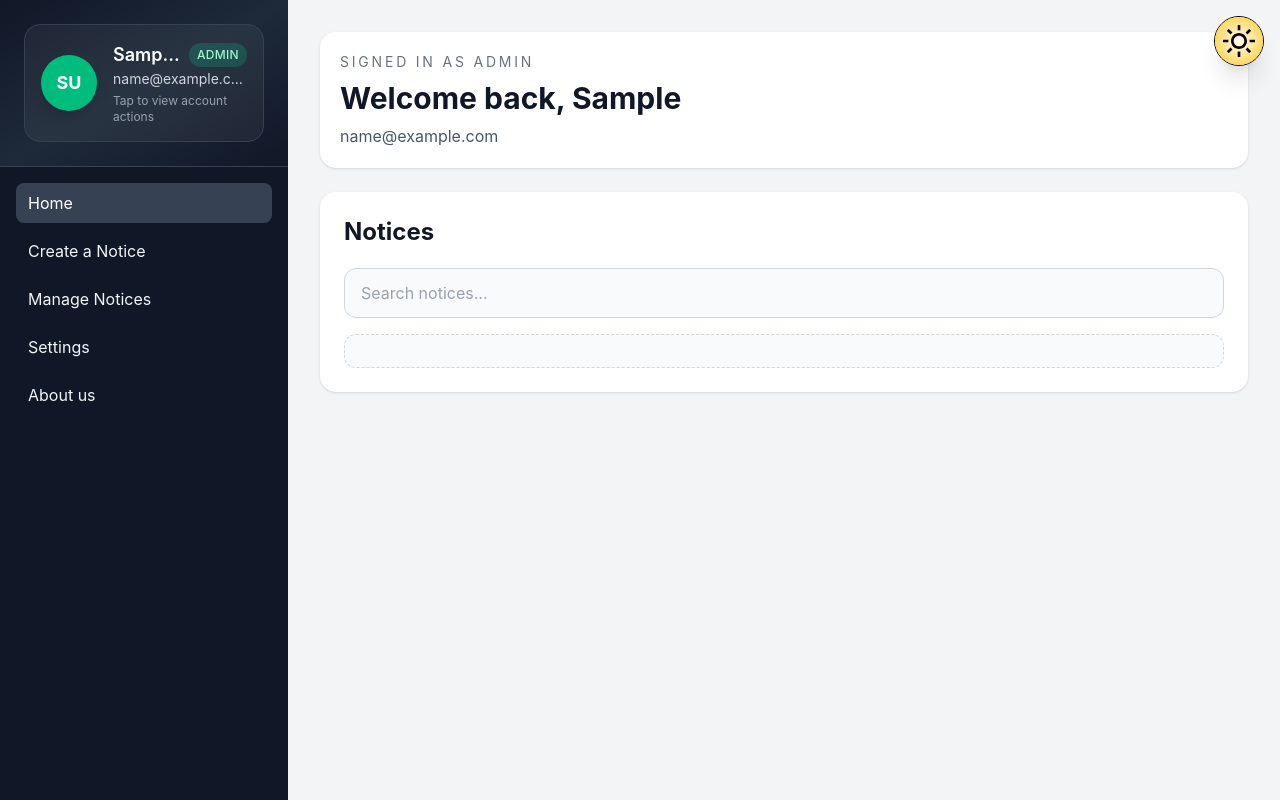
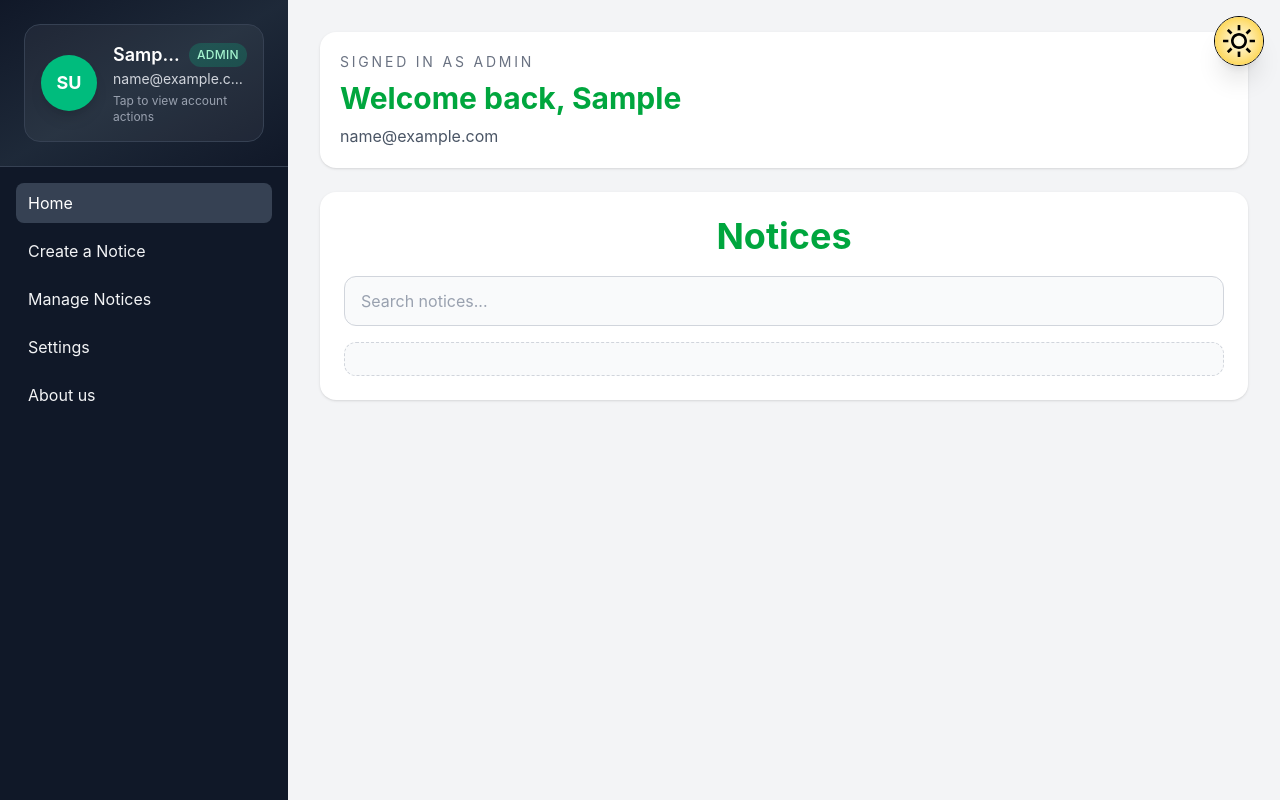
Before and after one commit to shiwani-dev/Notice-System, a React (Vite) app: page /dashboard in a window 1280 px wide. Built offline with nearby package versions, Linux system fonts and the light colour scheme; sample sign-in values are in the browser's storage.

Commit message:
push final

```diff
--- a/src/components/CreateNotices.jsx
+++ b/src/components/CreateNotices.jsx
@@ -55,7 +55,7 @@ function CreateNotices({ isEditing, notice, index, onClose }) {
             <label htmlFor="title">Title:</label>
             <br />
             <input
-            id="title"
+            id="title"z
               name="title"
               className="border rounded-sm shadow-sm p-2 outline-hidden w-full"
               type="text"
--- a/src/components/HomeNotices.jsx
+++ b/src/components/HomeNotices.jsx
@@ -25,7 +25,7 @@ function HomeNotices() {
   return (
     <div className="rounded-2xl bg-white p-6 shadow-sm dark:bg-gray-800">
       <div className="mb-5">
-        <h1 className="text-2xl font-bold text-gray-900 dark:text-gray-100">
+        <h1 className="text-4xl font-bold text-green-600 dark:text-green-300 text-center">
           {t.notices}
         </h1>
       </div>
@@ -35,7 +35,7 @@ function HomeNotices() {
         placeholder="Search notices..."
         value={search}
         onChange={(e) => setSearch(e.target.value)}
-        className="mb-4 w-full rounded-xl border border-gray-300 bg-gray-50 px-4 py-3 text-gray-900 outline-none transition placeholder:text-gray-400 focus:border-emerald-500 focus:bg-white focus:ring-2 focus:ring-emerald-200 dark:border-gray-600 dark:bg-gray-900 dark:text-gray-100 dark:placeholder:text-gray-500 dark:focus:border-emerald-400 dark:focus:ring-emerald-900"
+        className="mb-4 w-full rounded-xl border border-gray-300 bg-gray-50 px-4 py-3 text-gray-900 outline-none transition placeholder:text-gray-400 focus:border-emerald-500 focus:bg-white focus:ring-2 focus:ring-emerald-200 dark:border-gray-600 dark:bg-gray-900 dark:focus:border-emerald-400 dark:focus:ring-emerald-900"
       />
 
       <div className="space-y-4">
--- a/src/components/NoticeCard.jsx
+++ b/src/components/NoticeCard.jsx
@@ -9,7 +9,7 @@ function NoticeCard({ notice, index, deleteNotice, showActions = false }) {
   const t = translations[language];
 
   return (
-    <div className="dark:bg-gray-200 m-10 p-10 w-full h-fit rounded-xl bg-gray-50 shadow-sm">
+    <div className="dark:bg-gray-200 m-10 p-10 w-fit h-fit rounded-xl bg-gray-50 shadow-sm">
       <span>{notice.title}</span>
       <br />
       <span>{notice.notice}</span>
--- a/src/components/Profile.jsx
+++ b/src/components/Profile.jsx
@@ -22,7 +22,7 @@ function Profile() {
   };
 
   return (
-    <div className="border-b border-gray-700 bg-gradient-to-br from-gray-900 via-gray-800 to-gray-900 p-6">
+    <div className="border-b border-gray-700 bg-linear-to-br from-gray-900 via-gray-800 to-gray-900 p-6">
       <div
         className="cursor-pointer rounded-2xl border border-gray-700 bg-white/5 p-4 transition hover:border-gray-500"
         onClick={() => setEditMode(!editMode)}
--- a/src/pages/DashBoard.jsx
+++ b/src/pages/DashBoard.jsx
@@ -62,7 +62,7 @@ function Dashboard() {
           <p className="text-sm uppercase tracking-[0.2em] text-gray-500">
             Signed in as {role}
           </p>
-          <h1 className="mt-2 text-3xl font-bold text-gray-900">
+          <h1 className="mt-2 text-3xl font-bold dark:text-green-400 text-green-600">
             Welcome back, {firstName}
           </h1>
           <p className="mt-2 text-gray-600">
```
